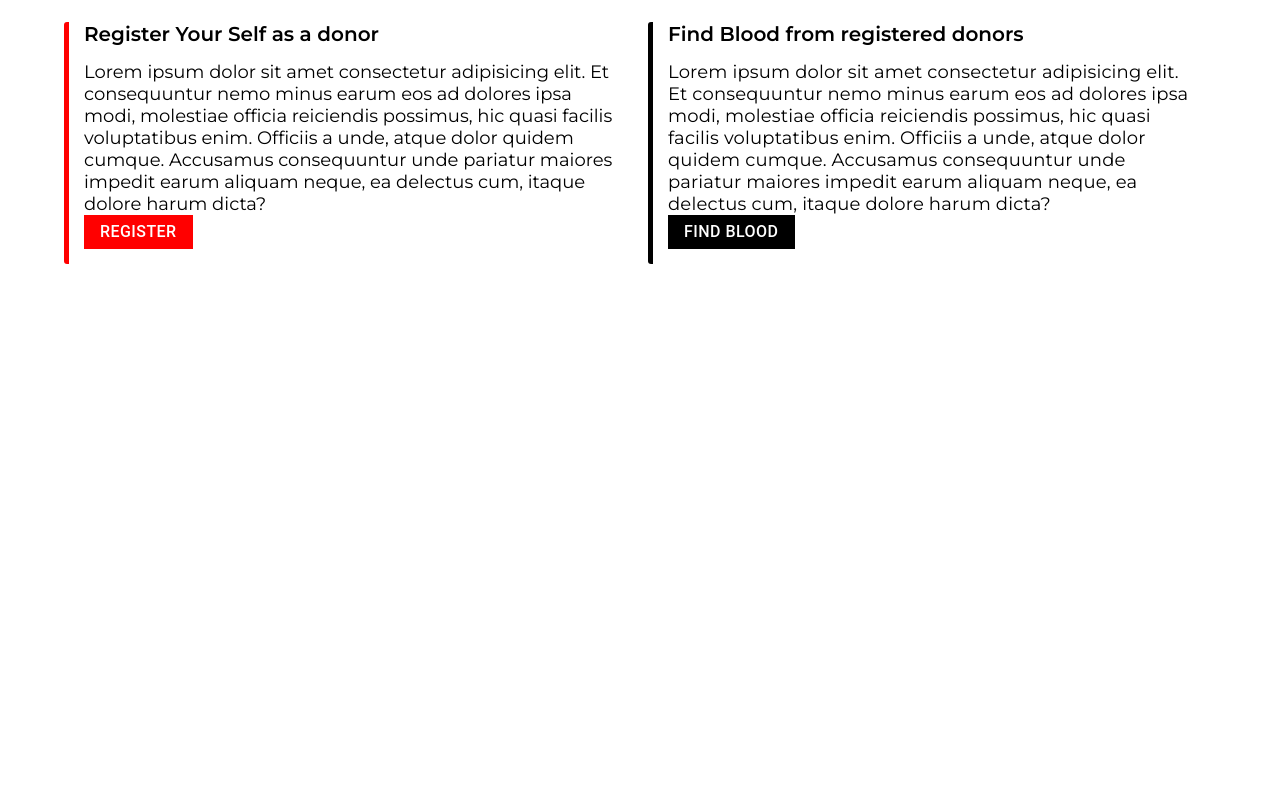
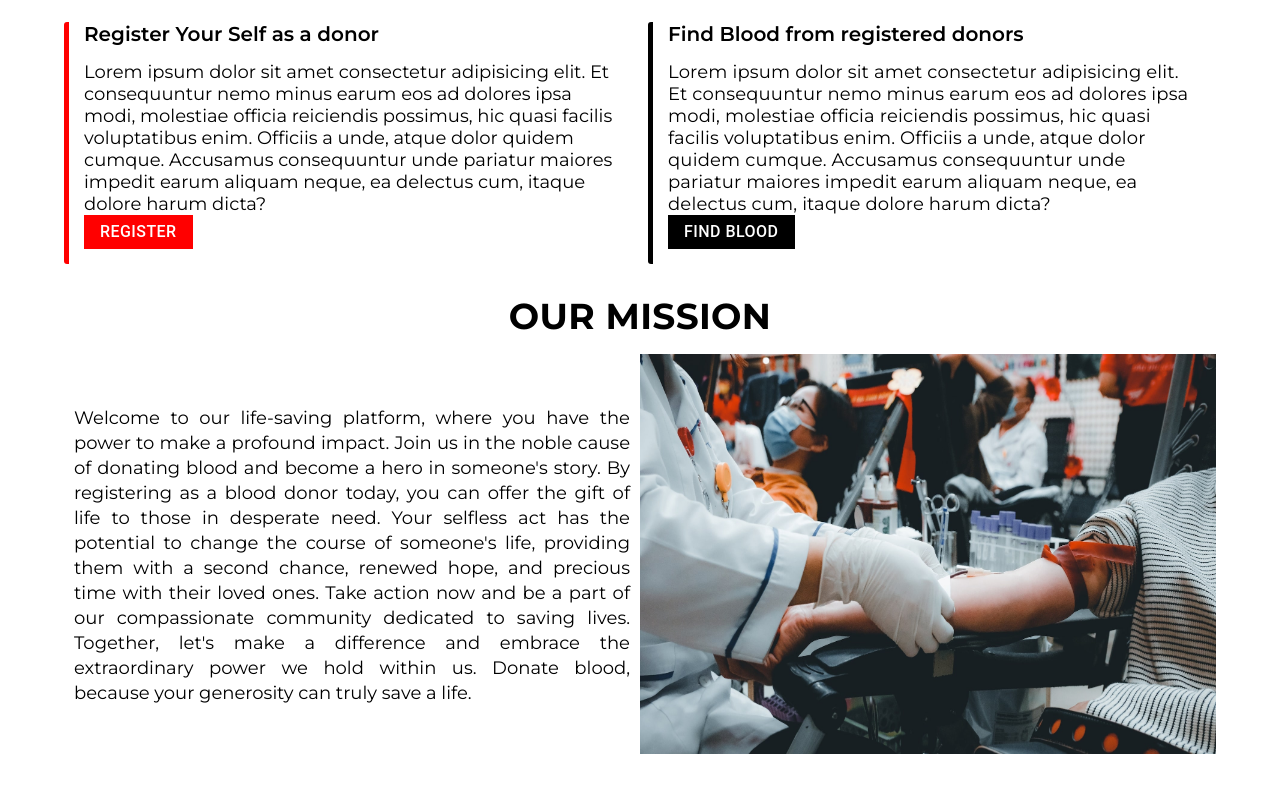
Before and after one commit to antusaha970/Blood_Line_Client, a React (Vite) app: page / in a window 1280 px wide. Shown: the part 560-1348 px from the top of the page. Before the commit the page ends 854 px from the top, so only its background shows below. Built offline with nearby package versions, Linux system fonts and the light colour scheme; the HTML template or start-up script is replaced by a standard one.

Commit message:
added our mission component

```diff
--- a/src/components/Pages/HomePage/Header/Header.jsx
+++ b/src/components/Pages/HomePage/Header/Header.jsx
@@ -3,7 +3,7 @@ import headerImg from "../../../../assets/header.jpg";
 import styled from "@emotion/styled";
 import { CustomBtn1 } from "../../../shared/NavBar/NavBar";
 
-const CustomImg = styled("img")`
+export const CustomImg = styled("img")`
   width: 100%;
   height: 400px;
 `;
@@ -19,7 +19,7 @@ export const HeaderTitle = styled(Typography)`
   color: #000000;
 `;
 
-const HeaderSubTitle = styled(Typography)`
+export const HeaderSubTitle = styled(Typography)`
   font-family: "Montserrat";
   font-style: normal;
   font-weight: 400;
--- a/src/components/Pages/HomePage/Home/Home.jsx
+++ b/src/components/Pages/HomePage/Home/Home.jsx
@@ -1,11 +1,12 @@
 import { Container } from "@mui/material";
-import { CallToAction, Header } from "../../../index/index";
+import { CallToAction, Header, OurMission } from "../../../index/index";
 
 const Home = () => {
   return (
     <Container maxWidth="lg">
       <Header />
       <CallToAction />
+      <OurMission />
     </Container>
   );
 };
--- /dev/null
+++ b/src/components/Pages/HomePage/OurMission/OurMission.jsx
@@ -0,0 +1,44 @@
+import { Box, Stack } from "@mui/material";
+import { CustomImg, HeaderSubTitle, HeaderTitle } from "../Header/Header";
+import missionImg from "../../../../assets/header.jpg";
+const OurMission = () => {
+  return (
+    <Box
+      component="section"
+      sx={{
+        mb: "30px",
+      }}
+    >
+      <HeaderTitle>Our Mission</HeaderTitle>
+      <Stack
+        direction={{ sm: "column", md: "row" }}
+        component="header"
+        sx={{
+          mt: 2,
+        }}
+        alignItems="center"
+      >
+        <Box flex={1}>
+          <HeaderSubTitle component="p" variant="p">
+            Welcome to our life-saving platform, where you have the power to
+            make a profound impact. Join us in the noble cause of donating blood
+            and become a hero in someone&apos;s story. By registering as a blood
+            donor today, you can offer the gift of life to those in desperate
+            need. Your selfless act has the potential to change the course of
+            someone&apos;s life, providing them with a second chance, renewed
+            hope, and precious time with their loved ones. Take action now and
+            be a part of our compassionate community dedicated to saving lives.
+            Together, let&apos;s make a difference and embrace the extraordinary
+            power we hold within us. Donate blood, because your generosity can
+            truly save a life.
+          </HeaderSubTitle>
+        </Box>
+        <Box flex={1}>
+          <CustomImg src={missionImg} alt="Mission image" />
+        </Box>
+      </Stack>
+    </Box>
+  );
+};
+
+export default OurMission;
--- a/src/components/index/index.js
+++ b/src/components/index/index.js
@@ -2,3 +2,4 @@ export { default as Home } from "../Pages/HomePage/Home/Home";
 export { default as NavBar } from "../shared/NavBar/NavBar";
 export { default as Header } from "../Pages/HomePage/Header/Header";
 export { default as CallToAction } from "../Pages/HomePage/CallToAction/CallToAction";
+export { default as OurMission } from "../Pages/HomePage/OurMission/OurMission";
```
